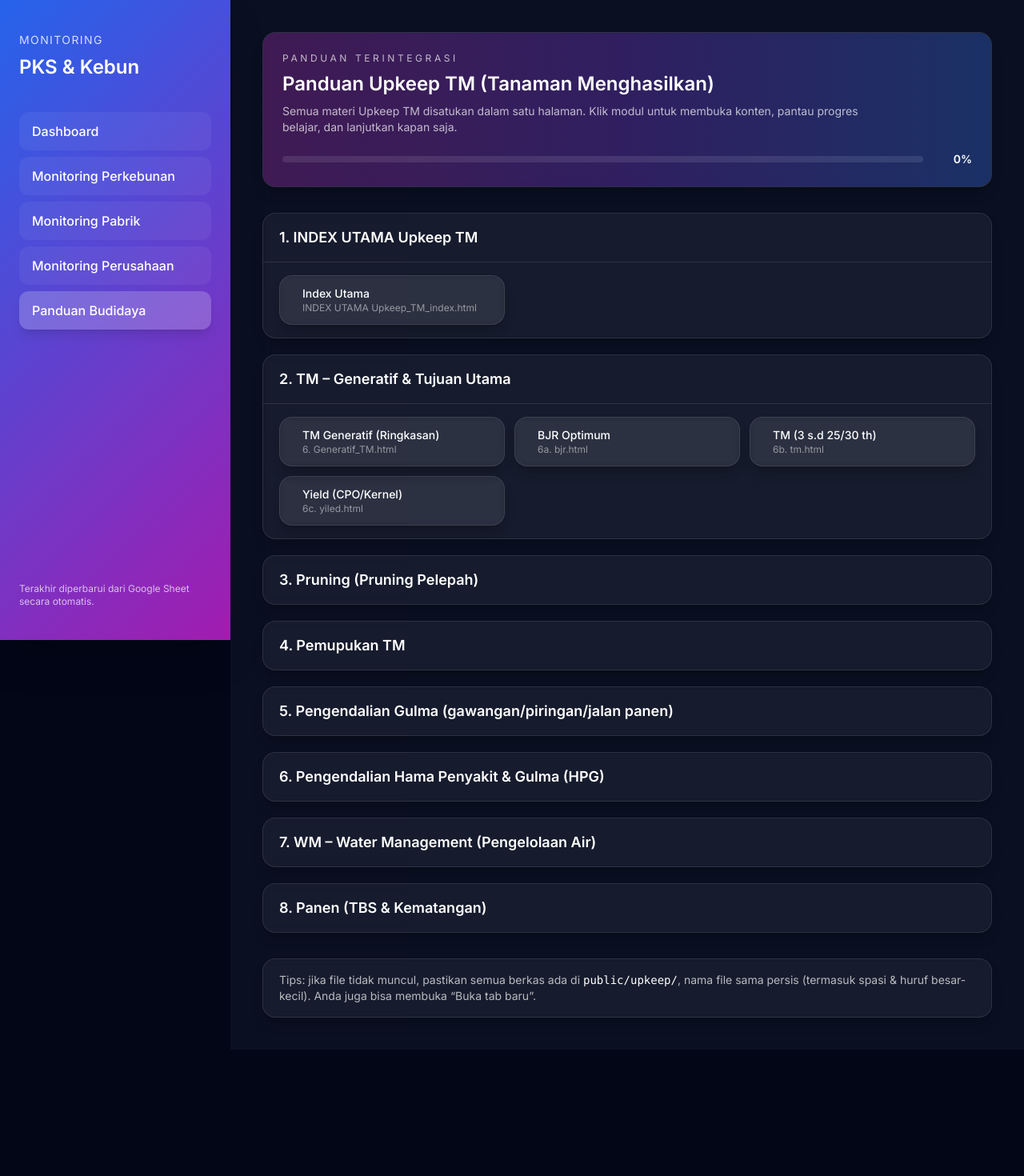
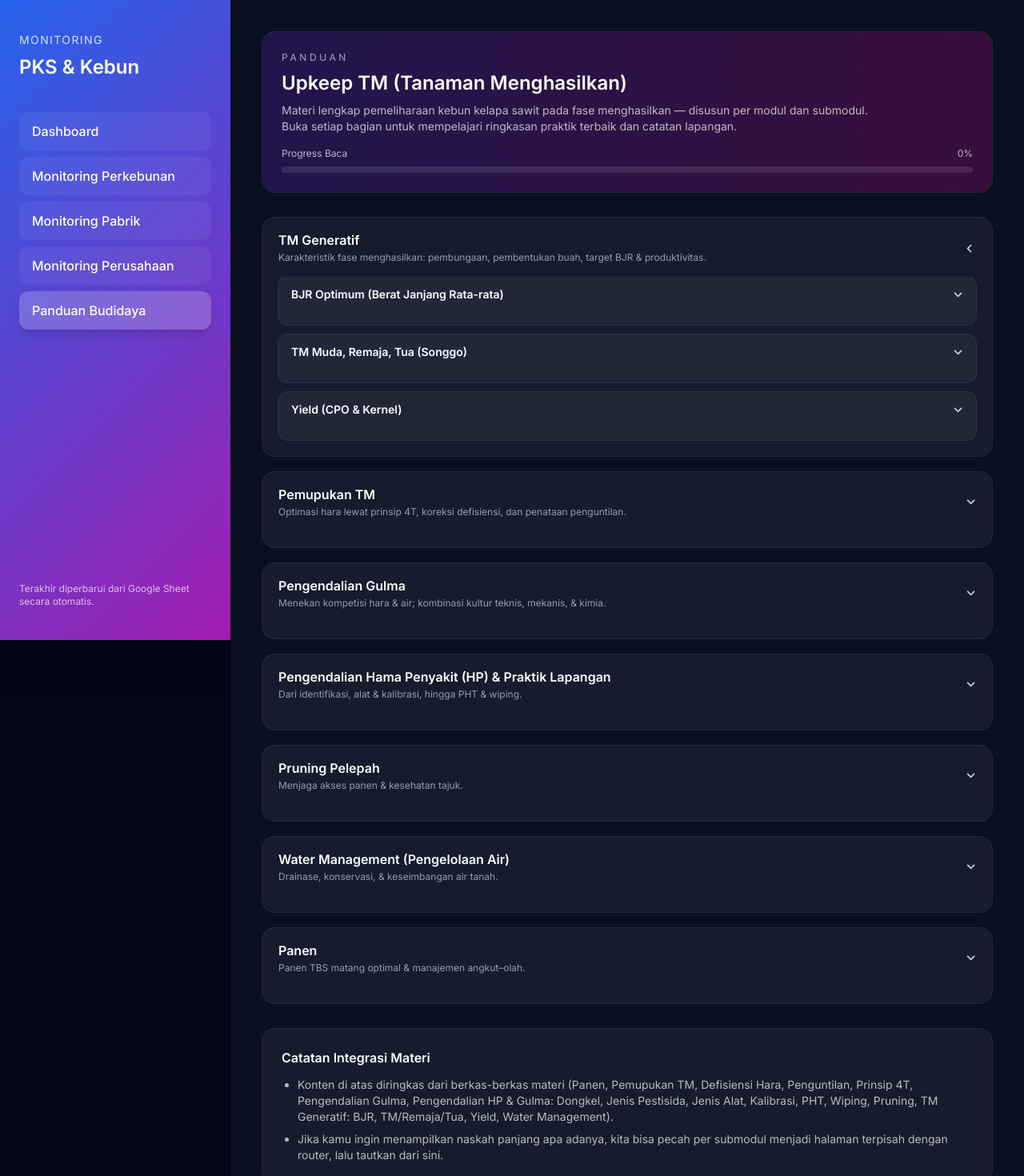
Before and after one commit to sadewo645/apajah.github.io, a React (Vite) app: page /panduan in a window 1280 px wide. Shown: the top 1470 px of the page at 80% size. Before the commit the page ends 1312 px from the top, so only its background shows below. Built offline with nearby package versions, Linux system fonts and the light colour scheme.

Commit message:
Update Panduan.jsx

```diff
--- a/src/pages/Panduan.jsx
+++ b/src/pages/Panduan.jsx
@@ -1,242 +1,289 @@
-import { useMemo, useRef, useState } from 'react'
+// src/pages/Panduan.jsx
+import { useEffect, useMemo, useState } from 'react'
 
-/**
- * Halaman Panduan — Upkeep TM (Single Page)
- * - Tema gelap, gaya dashboard
- * - Accordion per topik
- * - Viewer (iframe) untuk membuka HTML materi
- * - Progress belajar sederhana
- */
+/** ---------- Ikon kecil (tanpa dependency) ---------- */
+const Chevron = ({ open }) => (
+  <svg
+    className={`h-4 w-4 transition-transform duration-200 ${open ? 'rotate-90' : ''}`}
+    viewBox="0 0 20 20"
+    fill="currentColor"
+  >
+    <path
+      fillRule="evenodd"
+      d="M6.293 7.293a1 1 0 011.414 0L12 11.586l4.293-4.293a1 1 0 111.414 1.414l-5 5a1 1 0 01-1.414 0l-5-5a1 1 0 010-1.414z"
+      clipRule="evenodd"
+    />
+  </svg>
+)
 
-const CARD =
-  'rounded-2xl bg-white/5 border border-white/10 shadow-lg shadow-black/20 backdrop-blur-sm'
-
-const GRADIENT =
-  'bg-gradient-to-r from-[#a21caf] via-[#6d28d9] to-[#2563eb]'
-
-const modules = [
-  {
-    id: 'index',
-    title: 'INDEX UTAMA Upkeep TM',
-    items: [{ title: 'Index Utama', file: 'INDEX UTAMA Upkeep_TM_index.html' }],
-  },
-  {
-    id: 'generatif',
-    title: 'TM – Generatif & Tujuan Utama',
-    items: [
-      { title: 'TM Generatif (Ringkasan)', file: '6. Generatif_TM.html' },
-      { title: 'BJR Optimum', file: '6a. bjr.html' },
-      { title: 'TM (3 s.d 25/30 th)', file: '6b. tm.html' },
-      { title: 'Yield (CPO/Kernel)', file: '6c. yiled.html' },
-    ],
-  },
-  {
-    id: 'pruning',
-    title: 'Pruning (Pruning Pelepah)',
-    items: [{ title: 'Panduan Pruning', file: '5. pruning.html' }],
-  },
-  {
-    id: 'pemupukan',
-    title: 'Pemupukan TM',
-    items: [
-      { title: 'Konsep & Praktik Pemupukan', file: '2. Pemupukan_tm.html' },
-      { title: 'Defisiensi Hara', file: '2a. defisiensi_hara.html' },
-      { title: 'Penguntilan', file: '2b. penguntilan.html' },
-      { title: 'Prinsip 4T', file: '2c. Prinsip_4T.html' },
-    ],
-  },
-  {
-    id: 'gulma',
-    title: 'Pengendalian Gulma (gawangan/piringan/jalan panen)',
-    items: [{ title: 'Index Pengendalian Gulma', file: '3. pengendalian_gulma_index.html' }],
-  },
-  {
-    id: 'hp_gulma',
-    title: 'Pengendalian Hama Penyakit & Gulma (HPG)',
-    items: [
-      { title: 'Ringkasan HPG', file: '4. Pengendalian_hp_gulma.html' },
-      { title: 'Dongkel Anak Kayu (DAK)', file: '4a. dongkel.html' },
-      { title: 'Jenis Pestisida & Kontak/Sistemik', file: '4b. jenis_pestisida.html' },
-      { title: 'Jenis Alat Semprot & Nozzle', file: '4c. jenisalat.html' },
-      { title: 'Kalibrasi, Laju Semprot, Kecepatan Jalan', file: '4d. kalibrasi.html' },
-      { title: 'PHT (Agensia Hayati, dsb.)', file: '4e. pht.html' },
-      { title: 'Wiping', file: '4f. wiping.html' },
-    ],
-  },
-  {
-    id: 'wm',
-    title: 'WM – Water Management (Pengelolaan Air)',
-    items: [{ title: 'Pengelolaan Air', file: '7. WM.html' }],
-  },
-  {
-    id: 'panen',
-    title: 'Panen (TBS & Kematangan)',
-    items: [{ title: 'Panduan Panen', file: '1. panen.html' }],
-  },
-]
-
-// --- Komponen kecil ---
-
-function Section({ title, children, defaultOpen = false }) {
+/** ---------- Komponen Accordion generik ---------- */
+function Accordion({ title, subtitle, defaultOpen = false, children }) {
   const [open, setOpen] = useState(defaultOpen)
   return (
-    <section className={`${CARD} overflow-hidden`}>
+    <section className="rounded-2xl bg-white/5 ring-1 ring-white/10">
       <button
         onClick={() => setOpen((v) => !v)}
-        className="flex w-full items-center justify-between px-5 py-4 text-left"
+        className="flex w-full items-center justify-between gap-4 px-5 py-4 text-left"
       >
-        <h3 className="text-lg font-semibold text-white">{title}</h3>
-        <span
-          className={`i-lucide-chevron-down text-white/80 transition-transform ${
-            open ? 'rotate-180' : ''
+        <div>
+          <h3 className="text-base font-semibold text-white">{title}</h3>
+          {subtitle && <p className="mt-0.5 text-xs text-slate-300/70">{subtitle}</p>}
+        </div>
+        <div className="text-slate-300">
+          <Chevron open={open} />
+        </div>
+      </button>
+      <div
+        className={`grid overflow-hidden transition-all duration-300 ${
+          open ? 'grid-rows-[1fr] opacity-100' : 'grid-rows-[0fr] opacity-0'
         }`}
-        />
-      </button>
-      {open && <div className="border-t border-white/10 px-5 py-4">{children}</div>}
+      >
+        <div className="min-h-0 px-5 pb-5">{children}</div>
+      </div>
     </section>
   )
 }
 
-function ModuleList({ items, onOpen, current }) {
+function SubAccordion({ title, children }) {
+  const [open, setOpen] = useState(false)
   return (
-    <ul className="grid gap-3 sm:grid-cols-2 lg:grid-cols-3">
-      {items.map((it) => {
-        const active = current === it.file
-        return (
-          <li key={it.file}>
+    <div className="rounded-xl bg-white/5 ring-1 ring-white/10">
       <button
-              onClick={() => onOpen(it.file)}
-              className={`group ${CARD} w-full px-4 py-3 text-left transition hover:bg-white/[0.08] ${
-                active ? 'ring-1 ring-primary/60 bg-white/10' : ''
+        onClick={() => setOpen((v) => !v)}
+        className="flex w-full items-center justify-between gap-3 px-4 py-3 text-left"
+      >
+        <h4 className="text-sm font-semibold text-white">{title}</h4>
+        <div className="text-slate-300">
+          <Chevron open={open} />
+        </div>
+      </button>
+      <div
+        className={`grid overflow-hidden transition-all duration-300 ${
+          open ? 'grid-rows-[1fr] opacity-100' : 'grid-rows-[0fr] opacity-0'
         }`}
       >
-              <div className="flex items-center gap-3">
-                <span className="i-lucide-book-open text-white/80" />
-                <div>
-                  <p className="text-sm font-medium text-white">{it.title}</p>
-                  <p className="text-xs text-white/50">{it.file}</p>
-                </div>
-              </div>
-            </button>
-          </li>
-        )
-      })}
-    </ul>
-  )
-}
-
-function IframeViewer({ file, onBack }) {
-  const src = useMemo(() => (file ? `/upkeep/${encodeURI(file)}` : ''), [file])
-  if (!file) return null
-
-  return (
-    <div className={`${CARD} overflow-hidden`}>
-      <div className="flex items-center justify-between border-b border-white/10 px-5 py-3">
-        <div className="flex items-center gap-3">
-          <button
-            onClick={onBack}
-            className="rounded-lg bg-white/10 px-3 py-1 text-sm font-medium text-white hover:bg-white/20"
-          >
-            ← Kembali ke daftar modul
-          </button>
-          <span className="text-white/60 text-xs">{file}</span>
-        </div>
-        <a
-          className="rounded-lg bg-white/10 px-3 py-1 text-sm font-medium text-white hover:bg-white/20"
-          href={src}
-          target="_blank"
-          rel="noreferrer"
-        >
-          Buka tab baru ↗
-        </a>
-      </div>
-      <div className="h-[70vh] w-full">
-        <iframe
-          title={file}
-          className="h-full w-full"
-          src={src}
-          loading="lazy"
-          sandbox="allow-scripts allow-same-origin allow-forms allow-popups"
-        />
+        <div className="min-h-0 px-4 pb-4">{children}</div>
       </div>
     </div>
   )
 }
 
-// --- Halaman utama ---
+/** ---------- Halaman Panduan (Upkeep TM) ---------- */
+export function PanduanPage() {
+  // dummy progress kecil di header (biar hidup)
+  const [progress, setProgress] = useState(0)
+  useEffect(() => {
+    const onScroll = () => {
+      const sTop = window.scrollY
+      const sHeight = document.body.scrollHeight - window.innerHeight
+      const p = sHeight > 0 ? Math.min(100, Math.round((sTop / sHeight) * 100)) : 0
+      setProgress(p)
+    }
+    window.addEventListener('scroll', onScroll)
+    return () => window.removeEventListener('scroll', onScroll)
+  }, [])
 
-export function PanduanPage() {
-  const [openedFile, setOpenedFile] = useState(null)
-  const openedSetRef = useRef(new Set())
-
-  const totalLeaf = useMemo(
-    () => modules.reduce((acc, m) => acc + m.items.length, 0),
-    []
-  )
-  const progress = useMemo(() => {
-    const count = openedSetRef.current.size
-    return Math.round((count / totalLeaf) * 100)
-  }, [openedFile, totalLeaf])
-
-  const handleOpen = (file) => {
-    setOpenedFile(file)
-    openedSetRef.current.add(file)
-  }
+  // tombol back-to-top
+  const showBackTop = progress > 12
 
   return (
     <div className="space-y-8">
       {/* Header */}
-      <header className={`${CARD} relative overflow-hidden`}>
-        <div className={`absolute inset-0 -z-10 opacity-30 ${GRADIENT}`} />
-        <div className="relative px-6 py-6">
-          <p className="text-xs uppercase tracking-[0.3em] text-white/70">
-            Panduan Terintegrasi
-          </p>
-          <h1 className="mt-2 text-2xl font-semibold text-white">
-            Panduan Upkeep TM (Tanaman Menghasilkan)
-          </h1>
+      <header className="rounded-2xl bg-gradient-to-r from-[#7b2ff7]/20 to-[#f107a3]/20 p-6 ring-1 ring-white/10">
+        <p className="text-xs uppercase tracking-[0.3em] text-white/60">Panduan</p>
+        <h1 className="mt-2 text-2xl font-semibold text-white">Upkeep TM (Tanaman Menghasilkan)</h1>
         <p className="mt-2 max-w-3xl text-sm text-white/70">
-            Semua materi Upkeep TM disatukan dalam satu halaman. Klik modul untuk membuka konten,
-            pantau progres belajar, dan lanjutkan kapan saja.
+          Materi lengkap pemeliharaan kebun kelapa sawit pada fase menghasilkan — disusun per modul dan
+          submodul. Buka setiap bagian untuk mempelajari ringkasan praktik terbaik dan catatan lapangan.
         </p>
 
-          {/* Progress */}
-          <div className="mt-5 flex items-center gap-4">
-            <div className="h-2 w-full overflow-hidden rounded-full bg-white/10">
+        <div className="mt-4">
+          <div className="flex items-center justify-between text-xs text-white/70">
+            <span>Progress Baca</span>
+            <span>{progress}%</span>
+          </div>
+          <div className="mt-2 h-2 w-full overflow-hidden rounded-full bg-white/10">
             <div
-                className={`h-full ${GRADIENT}`}
+              className="h-full rounded-full bg-gradient-to-r from-[#a21caf] to-[#2563eb] transition-[width]"
               style={{ width: `${progress}%` }}
             />
-            </div>
-            <span className="w-12 text-right text-sm font-semibold text-white">
-              {progress}%
-            </span>
           </div>
         </div>
       </header>
 
-      {/* Viewer jika ada file dibuka */}
-      {openedFile && (
-        <IframeViewer
-          file={openedFile}
-          onBack={() => setOpenedFile(null)}
-        />
-      )}
+      {/* Struktur: Modul -> Submodul (Accordion bersarang) */}
+      <div className="grid gap-5">
+        {/* 1. TM Generatif */}
+        <Accordion
+          title="TM Generatif"
+          subtitle="Karakteristik fase menghasilkan: pembungaan, pembentukan buah, target BJR & produktivitas."
+          defaultOpen
+        >
+          <div className="grid gap-3">
+            <SubAccordion title="BJR Optimum (Berat Janjang Rata-rata)">
+              <ul className="list-disc space-y-1 pl-5 text-sm text-white/80">
+                <li>BJR optimum menunjang rendemen CPO dan kestabilan output TBS.</li>
+                <li>Jaga kepadatan pelepah nutrisi &amp; suplai hara untuk pembesaran buah.</li>
+                <li>Monitoring rutin per blok untuk melihat tren BJR dan anomali.</li>
+              </ul>
+            </SubAccordion>
 
-      {/* Daftar modul */}
-      <div className="grid gap-5">
-        {modules.map((m, idx) => (
-          <Section key={m.id} title={`${idx + 1}. ${m.title}`} defaultOpen={idx < 2}>
-            <ModuleList items={m.items} onOpen={handleOpen} current={openedFile} />
-          </Section>
-        ))}
+            <SubAccordion title="TM Muda, Remaja, Tua (Songgo)">
+              <p className="text-sm text-white/80">
+                Pembagian umur produktif memengaruhi strategi panen, frekuensi pemupukan, dan prioritas perawatan
+                (mis. songgo 1–3). TM muda fokus pertumbuhan tajuk &amp; stabilisasi produksi; TM tua ditekankan
+                pada peremajaan tajuk &amp; efisiensi panen.
+              </p>
+            </SubAccordion>
+
+            <SubAccordion title="Yield (CPO & Kernel)">
+              <p className="text-sm text-white/80">
+                Yield dipengaruhi BJR, kadar minyak, dan kehilangan proses. Jaga kualitas buah, kurangi restan,
+                dan sinkronkan jadwal angkut–olah untuk meminimalkan FFA naik.
+              </p>
+            </SubAccordion>
+          </div>
+        </Accordion>
+
+        {/* 2. Pemupukan TM */}
+        <Accordion
+          title="Pemupukan TM"
+          subtitle="Optimasi hara lewat prinsip 4T, koreksi defisiensi, dan penataan penguntilan."
+        >
+          <div className="grid gap-3">
+            <SubAccordion title="Defisiensi Hara (gejala & tindakan)">
+              <ul className="list-disc space-y-1 pl-5 text-sm text-white/80">
+                <li>Identifikasi visual: klorosis, bercak, nekrosis tepi, pertumbuhan kerdil.</li>
+                <li>Konfirmasi dengan analisis daun &amp; tanah.</li>
+                <li>Penanganan: dosis koreksi + pemupukan berimbang, perbaikan drainase jika perlu.</li>
+              </ul>
+            </SubAccordion>
+
+            <SubAccordion title="Penguntilan (penataan pupuk)">
+              <p className="text-sm text-white/80">
+                Penguntilan memastikan distribusi pupuk merata di zona serapan akar. Hindari tumpukan terlalu
+                dekat batang, perhatikan kontur &amp; aliran air untuk mencegah hanyut.
+              </p>
+            </SubAccordion>
+
+            <SubAccordion title="Prinsip 4T (Tepat Jenis, Dosis, Waktu, Cara)">
+              <ul className="list-disc space-y-1 pl-5 text-sm text-white/80">
+                <li>Tepat jenis: formula sesuai hasil analisis.</li>
+                <li>Tepat dosis: ikuti rekomendasi blok; hindari over/under.</li>
+                <li>Tepat waktu: musim &amp; ketersediaan air.</li>
+                <li>Tepat cara: sebar merata, jangan menutup kuncup akar.</li>
+              </ul>
+            </SubAccordion>
+          </div>
+        </Accordion>
+
+        {/* 3. Pengendalian Gulma */}
+        <Accordion
+          title="Pengendalian Gulma"
+          subtitle="Menekan kompetisi hara & air; kombinasi kultur teknis, mekanis, & kimia."
+        >
+          <p className="text-sm text-white/80">
+            Fokus pada area piringan, jalan panen, dan gawangan. Gunakan metode terpadu: mulsa, tanaman penutup
+            tanah bermanfaat, pengendalian mekanis terjadwal, dan herbisida selektif bila diperlukan.
+          </p>
+        </Accordion>
+
+        {/* 4. Pengendalian HP & Gulma (detail alat & praktik) */}
+        <Accordion
+          title="Pengendalian Hama Penyakit (HP) & Praktik Lapangan"
+          subtitle="Dari identifikasi, alat & kalibrasi, hingga PHT & wiping."
+        >
+          <div className="grid gap-3">
+            <SubAccordion title="Dongkel Anak Kayu (DAK)">
+              <p className="text-sm text-white/80">
+                DAK dilakukan untuk menekan kompetisi dan sarang hama pada semak berkayu. Pastikan akar tercabut
+                maksimal &amp; ditumpuk di tempat aman.
+              </p>
+            </SubAccordion>
+
+            <SubAccordion title="Jenis Pestisida (sistemik & kontak)">
+              <p className="text-sm text-white/80">
+                Pilih formulasi sesuai target organisme &amp; fase hidupnya. Rotasi bahan aktif untuk mencegah
+                resistensi, dan patuhi K3 saat aplikasi.
+              </p>
+            </SubAccordion>
+
+            <SubAccordion title="Jenis Alat Semprot & Nozzle">
+              <p className="text-sm text-white/80">
+                Gunakan nozzle yang sesuai (cone/flat) untuk distribusi tetes optimal. Jaga kebersihan filter
+                &amp; selang agar laju semprot stabil.
+              </p>
+            </SubAccordion>
+
+            <SubAccordion title="Kalibrasi Alat Semprot">
+              <p className="text-sm text-white/80">
+                Kalibrasi memastikan dosis lapangan sesuai rekomendasi. Ukur debit, langkah operator, dan lebar
+                semprot untuk mendapatkan L/ha akurat.
+              </p>
+            </SubAccordion>
+
+            <SubAccordion title="PHT (Pengendalian Hama Terpadu) & Wiping">
+              <ul className="list-disc space-y-1 pl-5 text-sm text-white/80">
+                <li>PHT: monitoring → ambang kendali → tindakan selektif → evaluasi.</li>
+                <li>
+                  Wiping: aplikasi kontak langsung pada gulma sasaran untuk mengurangi off-target dan menekan biaya.
+                </li>
+              </ul>
+            </SubAccordion>
+          </div>
+        </Accordion>
+
+        {/* 5. Pruning Pelepah */}
+        <Accordion title="Pruning Pelepah" subtitle="Menjaga akses panen & kesehatan tajuk.">
+          <p className="text-sm text-white/80">
+            Pruning pelepah tua/kering untuk memperlancar panen, mengurangi sarang hama, dan memperbaiki distribusi
+            fotosintat. Hindari over-pruning agar kapasitas tajuk tetap memadai.
+          </p>
+        </Accordion>
+
+        {/* 6. Water Management (WM) */}
+        <Accordion title="Water Management (Pengelolaan Air)" subtitle="Drainase, konservasi, & keseimbangan air tanah.">
+          <p className="text-sm text-white/80">
+            Susun jaringan drainase &amp; saluran kontrol untuk menghindari genangan berkepanjangan. Terapkan
+            konservasi air di musim kering (check dam, rorak), serta pemeliharaan berkala saluran.
+          </p>
+        </Accordion>
+
+        {/* 7. Panen */}
+        <Accordion title="Panen" subtitle="Panen TBS matang optimal & manajemen angkut–olah.">
+          <ul className="list-disc space-y-1 pl-5 text-sm text-white/80">
+            <li>Standar matang: fraksi brondolan/tangkai sesuai ketentuan kebun.</li>
+            <li>Minimalkan restan; sinkronkan ritase angkut dengan jadwal olah pabrik.</li>
+            <li>QC lapangan untuk menjaga mutu &amp; menekan FFA.</li>
+          </ul>
+        </Accordion>
       </div>
 
-      {/* Catatan */}
-      <div className={`${CARD} px-5 py-4 text-sm text-white/70`}>
-        Tips: jika file tidak muncul, pastikan semua berkas ada di <code className="text-white">public/upkeep/</code>,
-        nama file sama persis (termasuk spasi & huruf besar-kecil). Anda juga bisa membuka “Buka tab baru”.
-      </div>
+      {/* Catatan integrasi */}
+      <section className="rounded-2xl bg-white/5 p-6 ring-1 ring-white/10">
+        <h3 className="text-base font-semibold text-white">Catatan Integrasi Materi</h3>
+        <ul className="mt-3 list-disc space-y-2 pl-5 text-sm text-white/70">
+          <li>
+            Konten di atas diringkas dari berkas-berkas materi (Panen, Pemupukan TM, Defisiensi Hara, Penguntilan,
+            Prinsip 4T, Pengendalian Gulma, Pengendalian HP &amp; Gulma: Dongkel, Jenis Pestisida, Jenis Alat,
+            Kalibrasi, PHT, Wiping, Pruning, TM Generatif: BJR, TM/Remaja/Tua, Yield, Water Management).
+          </li>
+          <li>
+            Jika kamu ingin menampilkan naskah panjang apa adanya, kita bisa pecah per submodul menjadi halaman
+            terpisah dengan router, lalu tautkan dari sini.
+          </li>
+        </ul>
+      </section>
+
+      {/* Back to top */}
+      {showBackTop && (
+        <button
+          onClick={() => window.scrollTo({ top: 0, behavior: 'smooth' })}
+          className="fixed bottom-6 right-6 rounded-full bg-gradient-to-r from-[#a21caf] to-[#2563eb] px-4 py-2 text-xs font-semibold text-white shadow-lg ring-1 ring-white/10"
+        >
+          Kembali ke Atas
+        </button>
+      )}
     </div>
   )
 }
```
Lines whose indentation alone changed are shown as unchanged.
